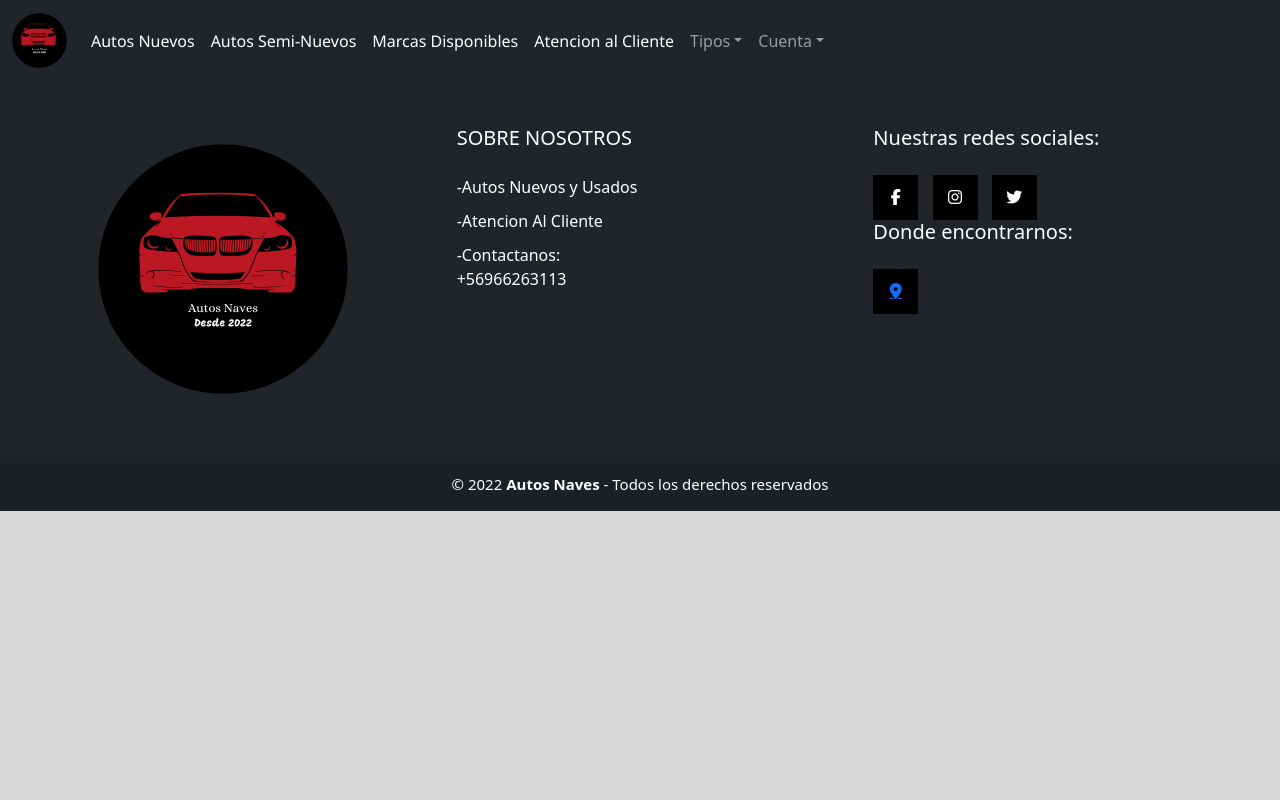
After one commit to YzanBaezz/PROYECTO-PYTHON, a Django app: template Proyecto-Autos/AutosNaves/core/templates/core/Marcas.html in a window 1280 px wide. The commit adds this page. Run offline with Django 4.2, Linux system fonts and the light colour scheme; the template is opened without the code that fills it, so the values that code supplies are empty; parts of the project's set-up code (start-up, migrations or seed data) failed here and were passed over; some libraries are stand-ins or nearby versions.

Commit message:
cambios-1.1

```diff
--- /dev/null
+++ b/Proyecto-Autos/AutosNaves/core/templates/core/Marcas.html
@@ -0,0 +1,118 @@
+<!DOCTYPE html>
+<html lang="en">
+<head>
+    {% load static %}
+    <meta charset="UTF-8">
+    <meta http-equiv="X-UA-Compatible" content="IE=edge">
+    <meta name="viewport" content="width=device-width, initial-scale=1.0">
+    <title>Marcas</title>
+    <link rel="shortcut icon" href="{% static 'core/img/LOGO/Logocompañia.png' %}" type="image/x-icon">
+
+    <!-- CSS only -->
+    <link href="https://cdn.jsdelivr.net/npm/bootstrap@5.1.3/dist/css/bootstrap.min.css" rel="stylesheet"
+        integrity="sha384-1BmE4kWBq78iYhFldvKuhfTAU6auU8tT94WrHftjDbrCEXSU1oBoqyl2QvZ6jIW3" crossorigin="anonymous">
+
+    <!-- JavaScript Bundle with Popper -->
+    <script src="https://cdn.jsdelivr.net/npm/bootstrap@5.1.3/dist/js/bootstrap.bundle.min.js"
+        integrity="sha384-ka7Sk0Gln4gmtz2MlQnikT1wXgYsOg+OMhuP+IlRH9sENBO0LRn5q+8nbTov4+1p"
+        crossorigin="anonymous"></script>
+
+    <script src="https://kit.fontawesome.com/d1560c34b9.js" crossorigin="anonymous"></script>
+
+    <link rel="stylesheet" type="text/css" href="{% static 'core/css/variables.css' %}">
+</head>
+<body>
+
+<nav class="navbar navbar-expand-sm bg-dark navbar-dark">
+    <div class="container-fluid">
+    <a class="navbar-brand" href="http://127.0.0.1:8000"><img src="{% static 'core/img/LOGO/Logocompañia.png' %}" alt="Avatar Logo" width="55" class="rounded-pill"></a>
+    <button class="navbar-toggler" type="button" data-bs-toggle="collapse" data-bs-target="#collapsibleNavbar">
+        <span class="navbar-toggler-icon"></span>
+    </button>
+    <div class="collapse navbar-collapse" id="collapsibleNavbar">
+        <ul class="navbar-nav">
+        <li class="nav-item">
+            <a class="nav-link fondoletrasmenu" href="http://127.0.0.2:5500/Autos-Nuevos.html">Autos Nuevos</a>
+        </li>
+        <li class="nav-item">
+            <a class="nav-link fondoletrasmenu" href="http://127.0.0.2:5500/Autos-Semi-Nuevos.html">Autos Semi-Nuevos</a>
+        </li>
+        <li class="nav-item">
+            <a class="nav-link fondoletrasmenu" href="http://127.0.0.2:5500/Marcas-Disponibles.html">Marcas Disponibles</a>
+        </li>
+        <li class="nav-item">
+            <a class="nav-link fondoletrasmenu" href="http://127.0.0.2:5500/atencioncliente.html">Atencion al Cliente</a>
+        </li>
+        <li class="nav-item dropdown">
+            <a class="nav-link dropdown-toggle" href="#" role="button" data-bs-toggle="dropdown">Tipos</a>
+            <ul class="dropdown-menu">
+            <li><a class="dropdown-item" href="http://127.0.0.2:5500/Autos.html">Autos</a></li>
+            <li><a class="dropdown-item" href="http://127.0.0.2:5500/Camionetas.html">Camionetas </a></li>
+            </ul>
+        </li>
+        <li class="nav-item dropdown">
+            <a class="nav-link dropdown-toggle" href="#" role="button" data-bs-toggle="dropdown">Cuenta</a>
+            <ul class="dropdown-menu">
+            <li><a class="dropdown-item" href="http://127.0.0.2:5500/Registro-sesion.html">Registro</a></li>
+            <li><a class="dropdown-item" href="http://127.0.0.2:5500/inicio-sesion.html">Inicio Sesión </a></li>
+            </ul>
+        </li>
+        </ul>
+    </div>
+    </div>
+</nav>
+
+
+
+
+
+
+
+
+<!-- footer -->
+<footer class="pie-pagina">
+    <div class="grupo-1">
+    <div class="box">
+        <figure>
+            <a href="http://127.0.0.1:8000">
+            <img src="{% static 'core/img/LOGO/Logocompañia.png' %}" alt="LOGO" class="img-fluid">
+            </a>
+        </figure>
+        </div>
+        <div class="box">
+            <h2>SOBRE NOSOTROS</h2>
+            <p> -Autos Nuevos y Usados</p>
+            <p> -Atencion Al Cliente</p>
+            <p> -Contactanos: <br> +56966263113</p>
+        </div>
+
+        <div class="box">
+            <h2>Nuestras redes sociales:</h2>
+            <div class="red-social">
+                <a href="#" class="fa fa-facebook"></a>
+                <a href="#" class="fa fa-instagram"></a>
+                <a href="#" class="fa fa-twitter"></a>
+        </div>
+
+        <div class="box">
+            <h2>Donde encontrarnos:</h2>
+            <div class="ubicacion-local">
+            <a href="http://127.0.0.2:5500/mapa-api.html" class="fa-solid fa-location-dot"></a>
+            </div>
+        </div>
+        </div>
+    </div>
+    <div class="grupo-2">
+        <small>&copy; 2022 <b>Autos Naves</b> - Todos los derechos reservados</small>
+    </div>
+</footer>
+
+
+
+
+
+
+
+
+</body>
+</html>
--- a/Proyecto-Autos/AutosNaves/core/urls.py
+++ b/Proyecto-Autos/AutosNaves/core/urls.py
@@ -1,11 +1,13 @@
 from django.contrib import admin
 from django.urls import path
-from .views import home, CHEVROLET, FORD, HYUNDAI, JEEP
+from .views import home, CHEVROLET, FORD, HYUNDAI, JEEP, mapa
 
 urlpatterns = [
     path('', home,name="home"),
-    path('CHEVROLET/',CHEVROLET,name="CHEVROLET"),
-    path('FORD/',FORD,name="FORD"),
-    path('HYUNDAI/',HYUNDAI,name="HYUNDAI"),
-    path('JEEP/',JEEP,name="JEEP"),
+    path('CHEVROLET/', CHEVROLET,name="CHEVROLET"),
+    path('FORD/', FORD,name="FORD"),
+    path('HYUNDAI/', HYUNDAI,name="HYUNDAI"),
+    path('JEEP/', JEEP,name="JEEP"),
+    path('mapa/', mapa,name="mapa"),
+    path('Marcas/', Marcas,name="Marcas"),
 ]
```
Also changed, not shown: Proyecto-Autos/AutosNaves/core/templates/core/CHEVROLET.html (+4 -4 lines), Proyecto-Autos/AutosNaves/core/templates/core/FORD.html (+4 -4 lines), Proyecto-Autos/AutosNaves/core/templates/core/HYUNDAI.html (+4 -4 lines), Proyecto-Autos/AutosNaves/core/templates/core/JEEP.html (+4 -4 lines), Proyecto-Autos/AutosNaves/core/templates/core/mapa.html (added, +109 -0 lines), Proyecto-Autos/AutosNaves/core/templates/core/pagina-home.html (+72 -5 lines), Proyecto-Autos/AutosNaves/core/views.py (+13 -2 lines).
